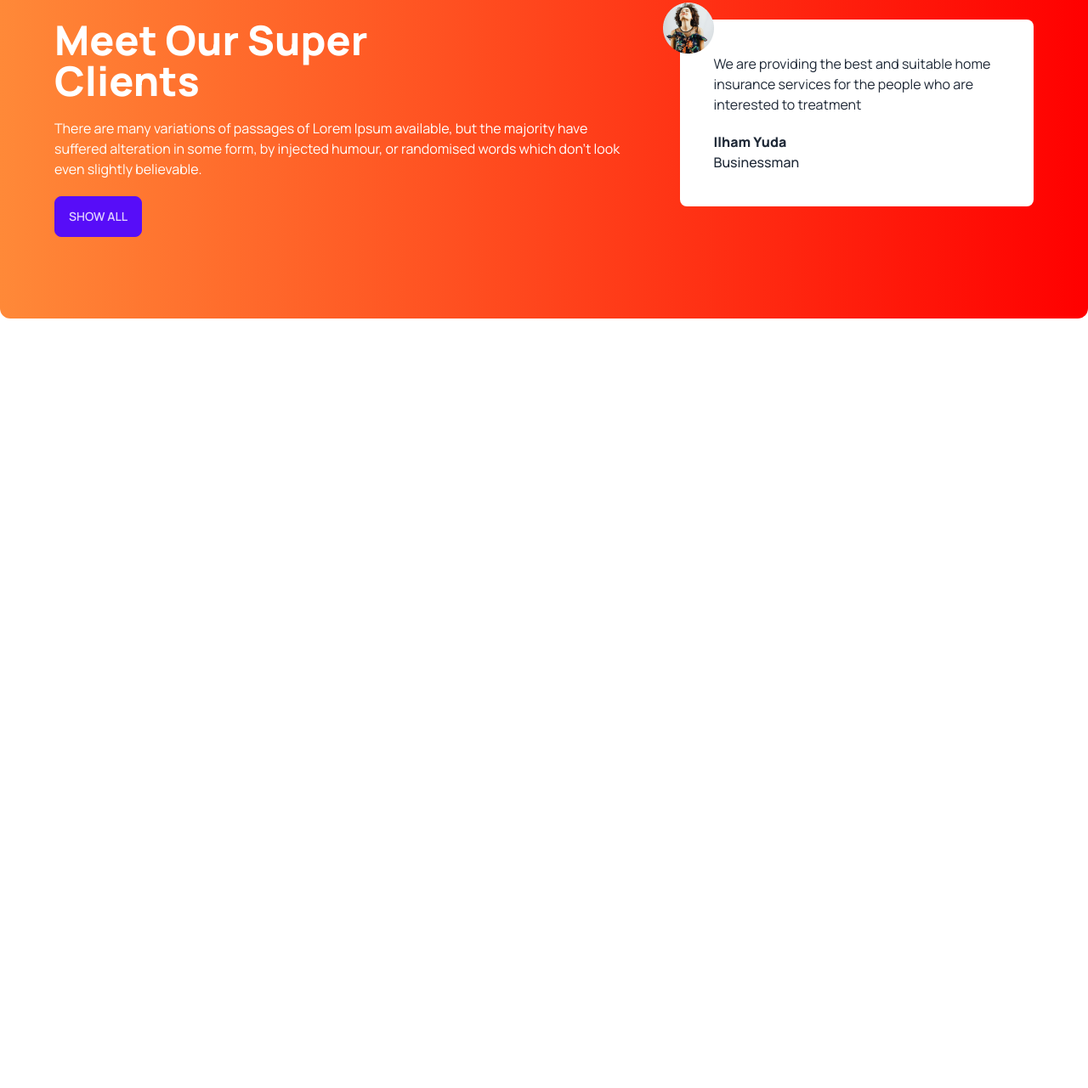
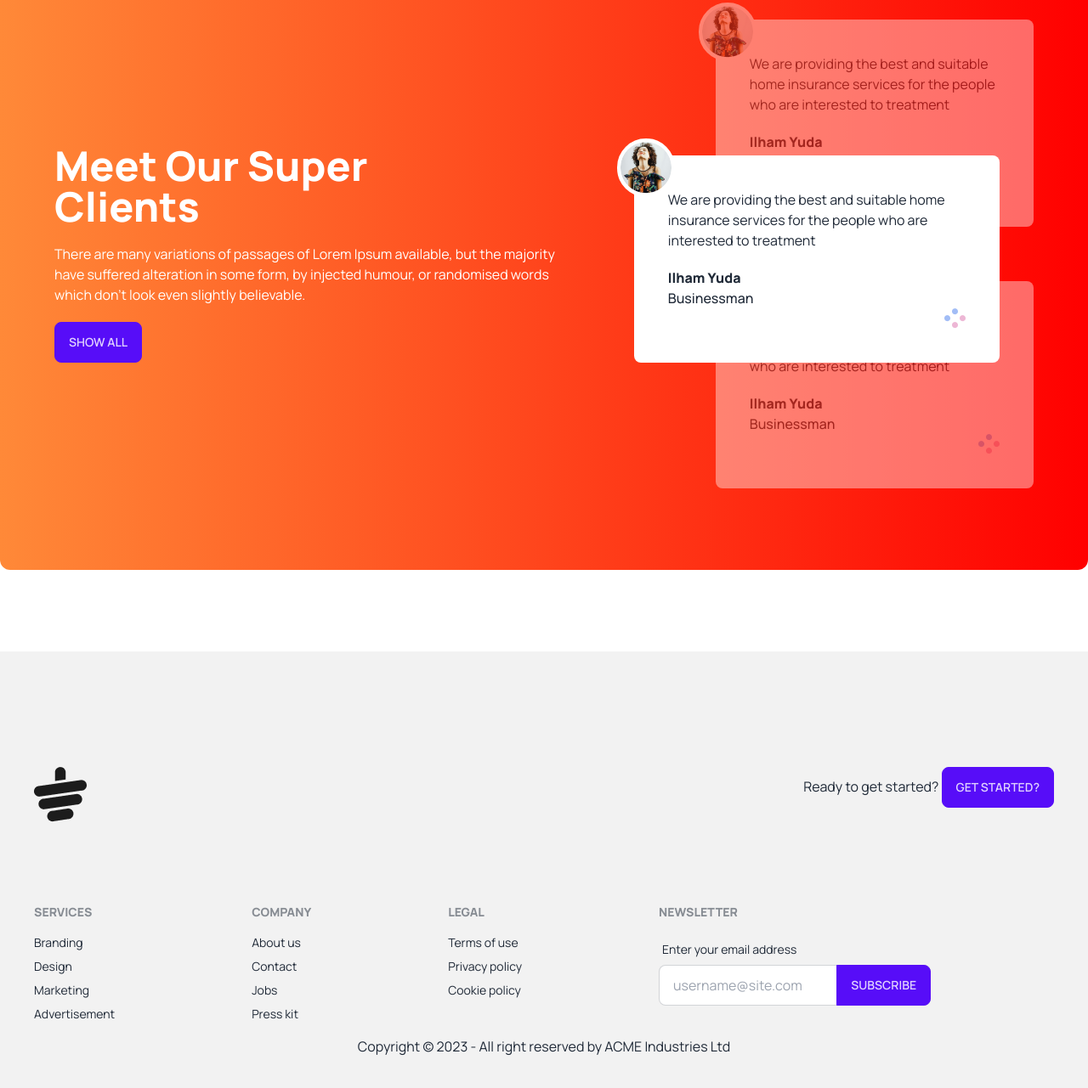
Before and after one commit to AnuraktaChowdhury/tea_house_with_daisyUI, a plain HTML site: page index.html in a window 1280 px wide. Shown: the part 1820-3101 px from the top of the page at 85% size. Before the commit the page ends 2291 px from the top, so only its background shows below. Drawn offline with nearby package versions, Linux system fonts and the light colour scheme.

Commit message:
last one

```diff
--- a/index.html
+++ b/index.html
@@ -162,6 +162,7 @@
     <!-- super client section -->
     <section
       class="my-24  flex flex-col lg:flex-row gap-12 rounded-xl  bg-gradient-to-r from-[#FF8938] to-[#F00] px-16 py-24">
+      <div class="flex lg:pr-28 items-center">
         <div class="space-y-5">
           <h2 class="text-5xl font-extrabold text-white">
             Meet Our Super
@@ -174,22 +175,103 @@
           </p>
           <button class="btn btn-primary">Show All</button>
         </div>
-      <div>
-        <!-- review -->
-        <div class=" relative p-10 rounded-lg bg-white">
-          <img class="absolute -top-5 -left-5" src="images/client.png" alt="">
+      </div>
+      <!-- review container -->
+      <div class="relative">
+        <!--next review -->
+        <div class=" relative z-10 mb-16 opacity-40 p-10 rounded-lg bg-white">
+          <img class="absolute -top-5 -left-5 border-4 border-white rounded-full bg-white" src="images/client.png"
+            alt="">
           <p>
             We are providing the best and suitable home insurance services for the people who are interested to
             treatment
           </p>
           <h4 class="font-bold mt-5">Ilham Yuda</h4>
           <p class="font-medium">Businessman</p>
+          <div class="flex justify-end">
+            <img src="images/circles.png" alt="">
+          </div>
+
+        </div>
+        <!--current review -->
+        <div class=" absolute z-20 top-40 lg:-left-24 lg:w-[430px] p-10 rounded-lg bg-white">
+          <img class="absolute -top-5 -left-5 border-4 border-white rounded-full bg-white" src="images/client.png"
+            alt="">
+          <p>
+            We are providing the best and suitable home insurance services for the people who are interested to
+            treatment
+          </p>
+          <h4 class="font-bold mt-5">Ilham Yuda</h4>
+          <p class="font-medium">Businessman</p>
+          <div class="flex justify-end">
+            <img src="images/circles.png" alt="">
+          </div>
+
+        </div>
+        <!-- previous review -->
+        <div class=" relative z-10 opacity-40 p-10 rounded-lg bg-white">
+          <img class="absolute -top-5 -left-5 border-4 border-white rounded-full bg-white" src="images/client.png"
+            alt="">
+          <p>
+            We are providing the best and suitable home insurance services for the people who are interested to
+            treatment
+          </p>
+          <h4 class="font-bold mt-5">Ilham Yuda</h4>
+          <p class="font-medium">Businessman</p>
+          <div class="flex justify-end">
+            <img src="images/circles.png" alt="">
+          </div>
+
         </div>
       </div>
     </section>
   </main>
-  <footer>
+  <footer class="p-10 bg-base-200 text-base-content">
+    <div class="flex  justify-between my-24">
+      <img src="images/cup.png" alt="">
+      <p>
+        <span>Ready to get started?</span>
+        <button class="btn btn-primary">Get started?</button>
+      </p>
+    </div>
+    <div class="footer ">
+      <div>
+        <span class="footer-title">Services</span>
+        <a class="link link-hover">Branding</a>
+        <a class="link link-hover">Design</a>
+        <a class="link link-hover">Marketing</a>
+        <a class="link link-hover">Advertisement</a>
+      </div>
+      <div>
+        <span class="footer-title">Company</span>
+        <a class="link link-hover">About us</a>
+        <a class="link link-hover">Contact</a>
+        <a class="link link-hover">Jobs</a>
+        <a class="link link-hover">Press kit</a>
+      </div>
+      <div>
+        <span class="footer-title">Legal</span>
+        <a class="link link-hover">Terms of use</a>
+        <a class="link link-hover">Privacy policy</a>
+        <a class="link link-hover">Cookie policy</a>
+      </div>
+      <div>
+        <span class="footer-title">Newsletter</span>
+        <div class="form-control w-80">
+          <label class="label">
+            <span class="label-text">Enter your email address</span>
+          </label>
+          <div class="relative">
+            <input type="text" placeholder="username@site.com" class="input input-bordered w-full pr-16" />
+            <button class="btn btn-primary absolute top-0 right-0 rounded-l-none">Subscribe</button>
+          </div>
+        </div>
+      </div>
 
+    </div>
+    <div class="mt-4 text-center">
+      <p>Copyright © 2023 - All right reserved by ACME Industries Ltd</p>
+    </div>
   </footer>
 
 </body>
```
Lines whose indentation alone changed are shown as unchanged.
